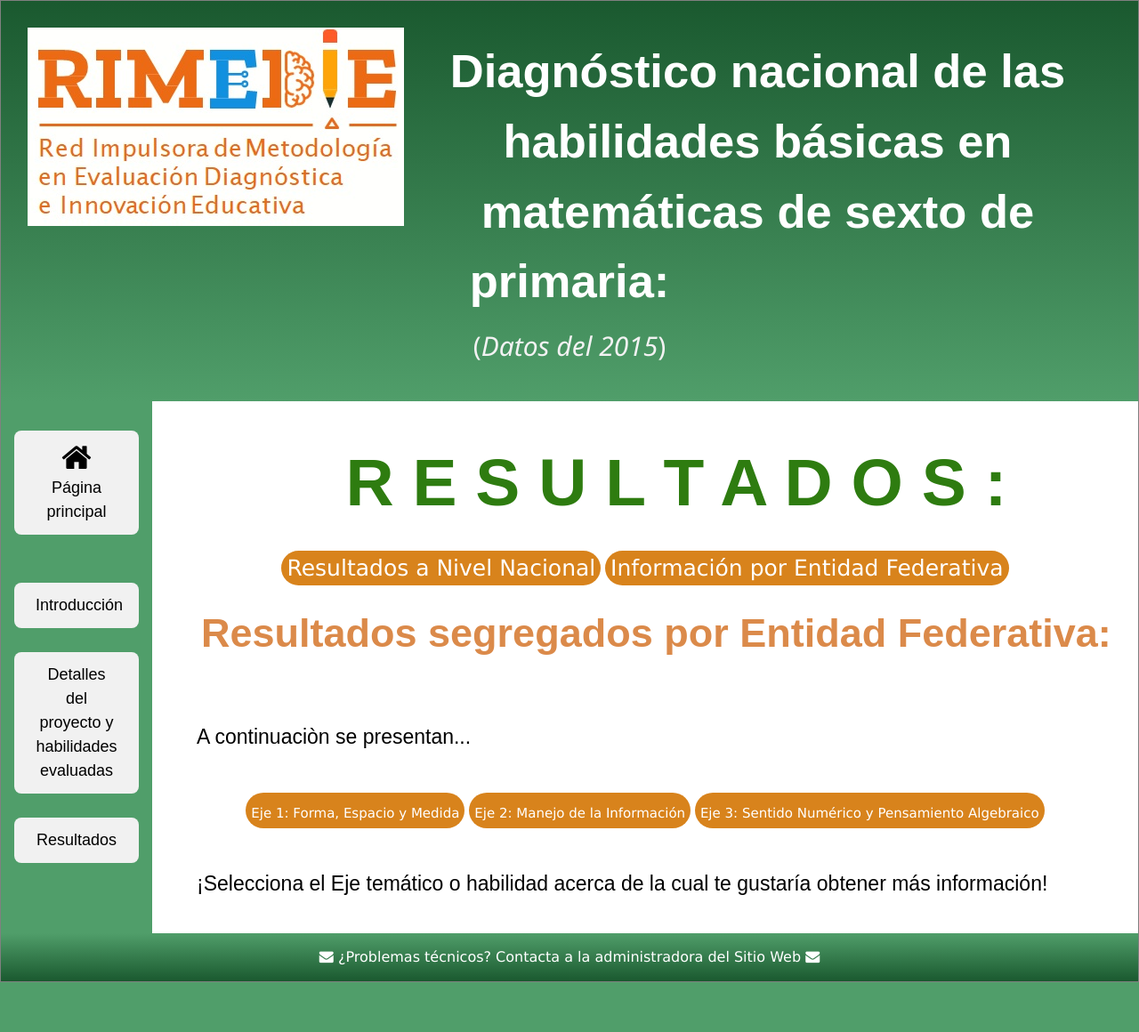
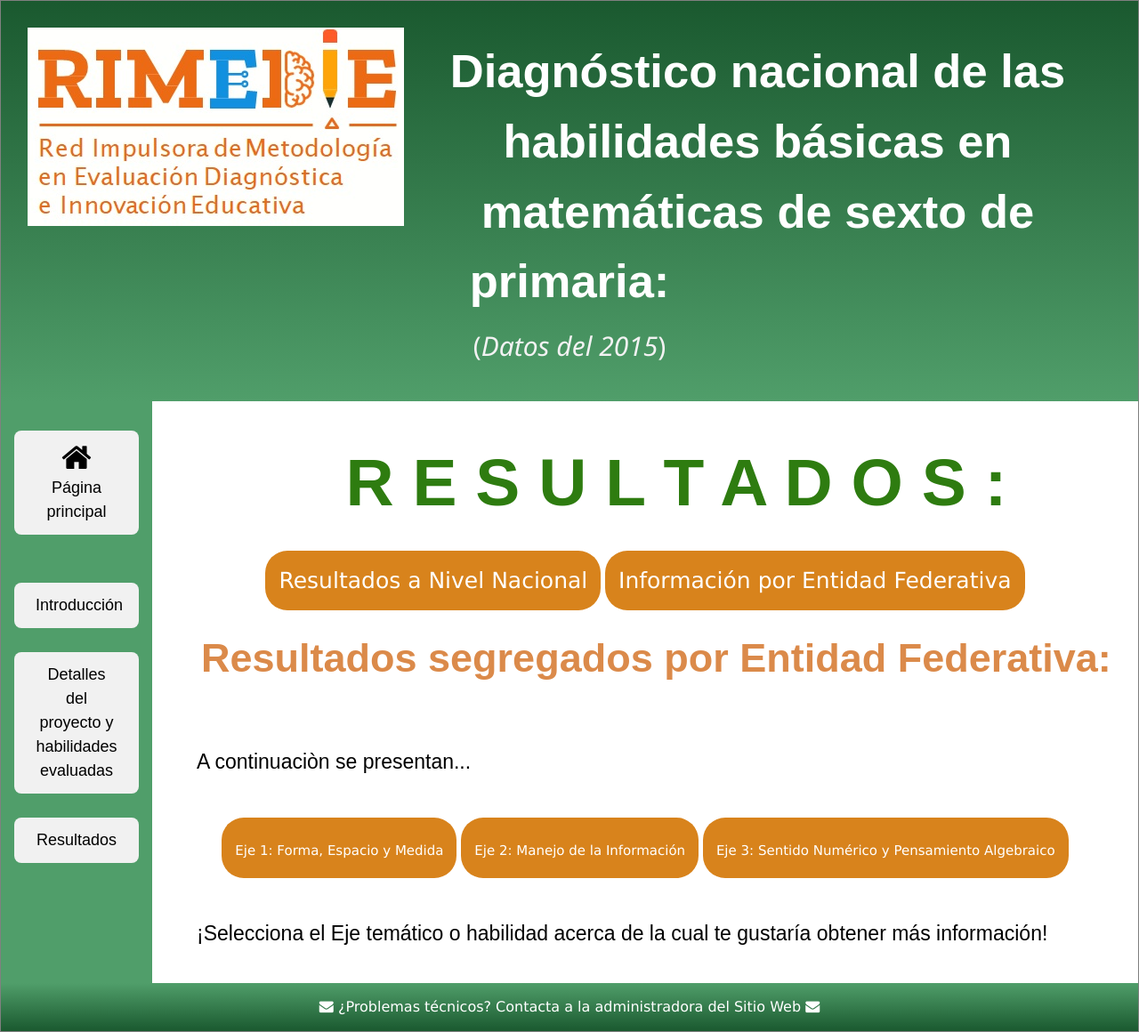
Before and after one commit to rimedie/rimedie.github.io, a Jekyll site: the page built from PLANEA-ELSEN_2015/Heatmaps.html, in a window 1280 px wide. Shown: the whole page at 89% size. Built offline with Jekyll 4.4.1, drawn with Linux system fonts in a browser that asks for light colours; before the commit the page ends 1104 px from its top, so only the background shows below that.

Commit message:
Update 1_MapasCalor.html

```diff
--- a/_layouts/1_MapasCalor.html
+++ b/_layouts/1_MapasCalor.html
@@ -164,7 +164,7 @@ p {
   background-color: #d8831c;
   text-decoration: none;
   color: white;
-  padding: 15x;
+  padding: 15px;
   font-size: 25px;
   border: none;
    border-radius: 25px 25px 25px 25px;
```
